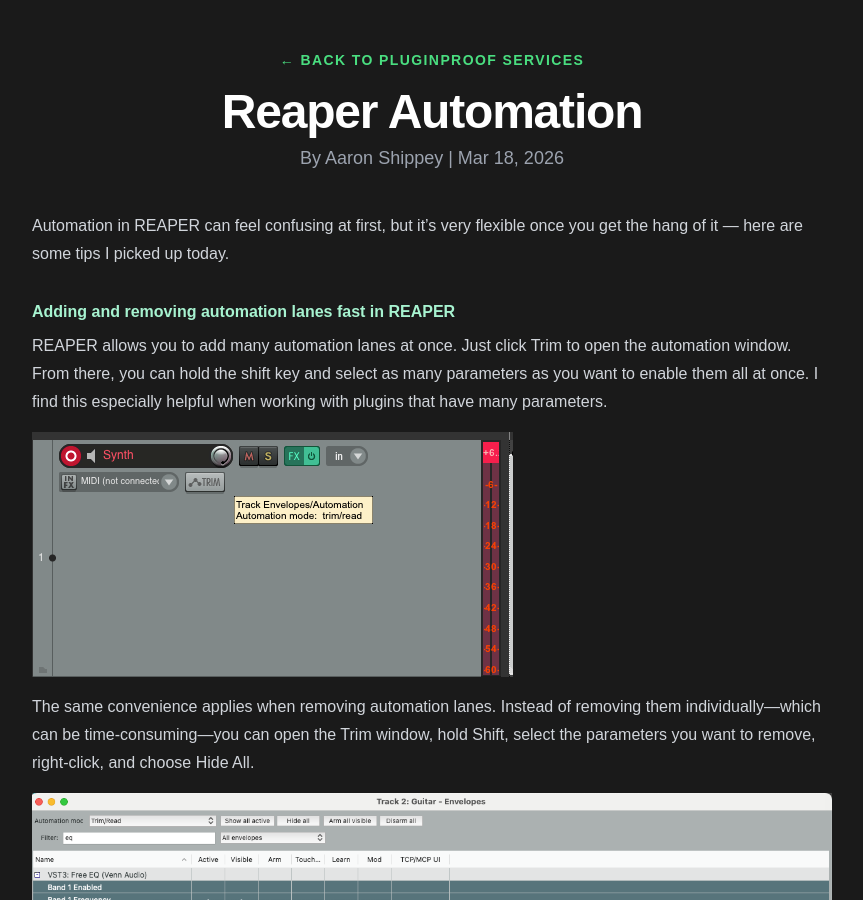
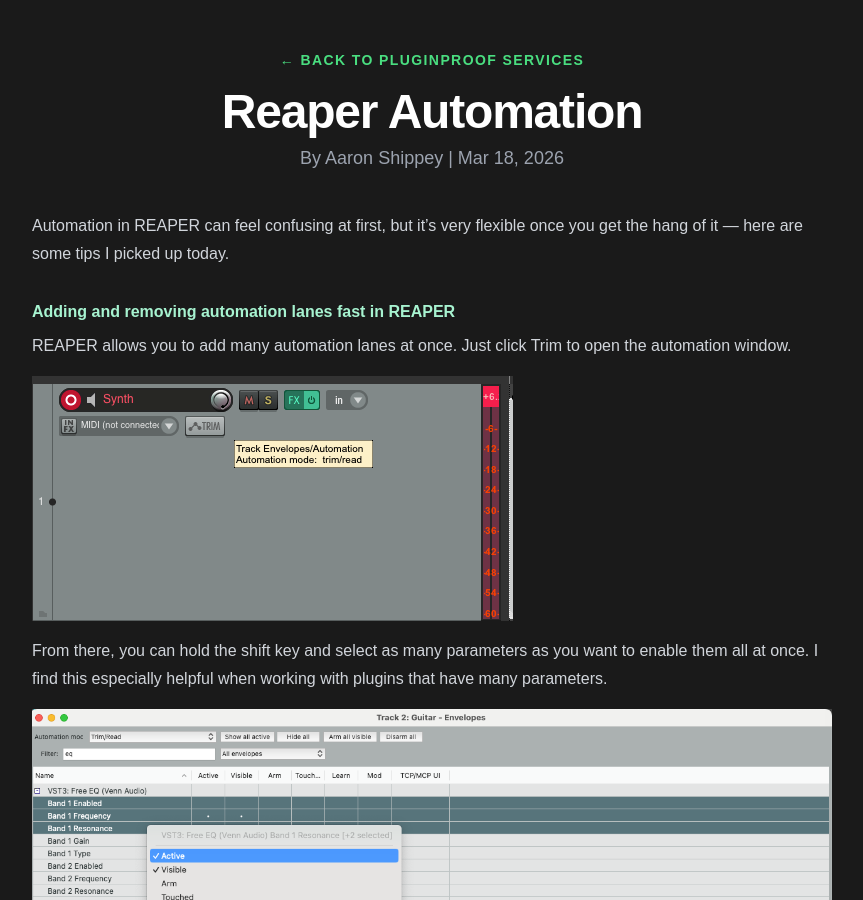
Before and after one commit to devAaron92/myWebsite, a Jekyll site: the page built from _posts/2026-03-18-reaper-automation.md, in a window 1280 px wide and 900 px high. Shown: the whole window, without its empty margins (208-1071 px from the left). Built offline with Jekyll 4.4.1, drawn with Linux system fonts in a browser that asks for light colours; nearby versions of some CDN libraries.

Commit message:
add reaperAutomation vid

```diff
--- a/_posts/2026-03-18-reaper-automation.md
+++ b/_posts/2026-03-18-reaper-automation.md
@@ -9,14 +10,29 @@
 ## Adding and removing automation lanes fast in REAPER
 
 
-REAPER allows you to add many automation lanes at once. Just click Trim to open the automation window. From there, you can hold the shift key and select as many parameters as you want to enable them all at once. I find this especially helpful when working with plugins that have many parameters.
+REAPER allows you to add many automation lanes at once. Just click Trim to open the automation window.
+
 
 ![Trim](/myImages/reaperAutomationImages/trim.png)
 
 
+From there, you can hold the shift key and select as many parameters as you want to enable them all at once. I find this especially helpful when working with plugins that have many parameters.
+
+
+![Add Automation](/myImages/reaperAutomationImages/addAutomation.png)
+
+
 The same convenience applies when removing automation lanes. Instead of removing them individually—which can be time-consuming—you can open the Trim window, hold Shift, select the parameters you want to remove, right-click, and choose Hide All.
 
-![Add Automation](/myImages/reaperAutomationImages/addAutomation.png)
+{% if page.video %}
+<div class="my-6">
+  <video width="100%" controls class="rounded-lg shadow-lg">
+    <source src="{{ page.video }}" type="video/quicktime">
+    Your browser does not support the video tag.
+  </video>
+</div>
+{% endif %}
+
 
 ## Improper Gain Staging: Clipping
 
```
Also changed, not shown: other parts of _posts/2026-03-18-reaper-automation.md (+1 -0 lines), 1 other file.
